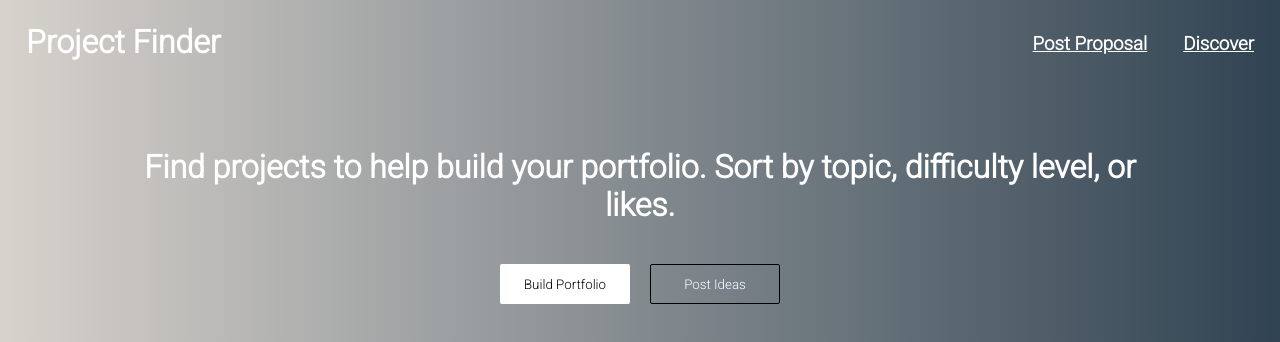
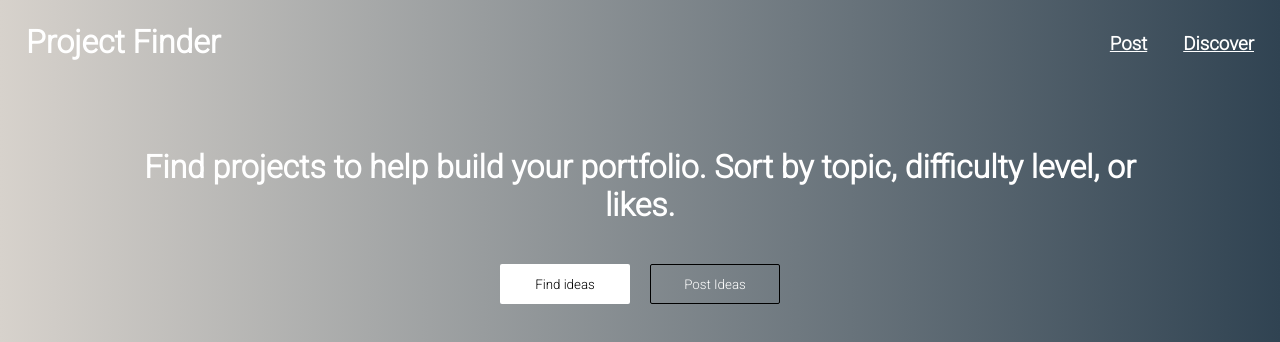
Before and after one commit to lindsayesterman/moonshot, a React (Create React App) app: page / in a window 1280 px wide. Shown: the top 342 px of the page. Built offline with nearby package versions, Linux system fonts and the light colour scheme.

Commit message:
language

```diff
--- a/src/App.js
+++ b/src/App.js
@@ -18,7 +18,7 @@ export default class App extends Component {
           </h1>
           <div className="button-holder">
             <Link to="/discover" style={{ textDecoration: "none" }}>
-              <button className="start-browsing">Build Portfolio</button>
+              <button className="start-browsing">Find ideas</button>
             </Link>
             <Link to="/post" style={{ textDecoration: "none" }}>
               <button className="start-posting">Post Ideas </button>
--- a/src/Header/Header.js
+++ b/src/Header/Header.js
@@ -13,7 +13,7 @@ export default class Header extends Component {
           <h3 className="nav">Discover</h3>
         </Link>
         <Link to="/post">
-          <h3 className="nav">Post Proposal</h3>
+          <h3 className="nav">Post</h3>
         </Link>
       </div>
     );
```
